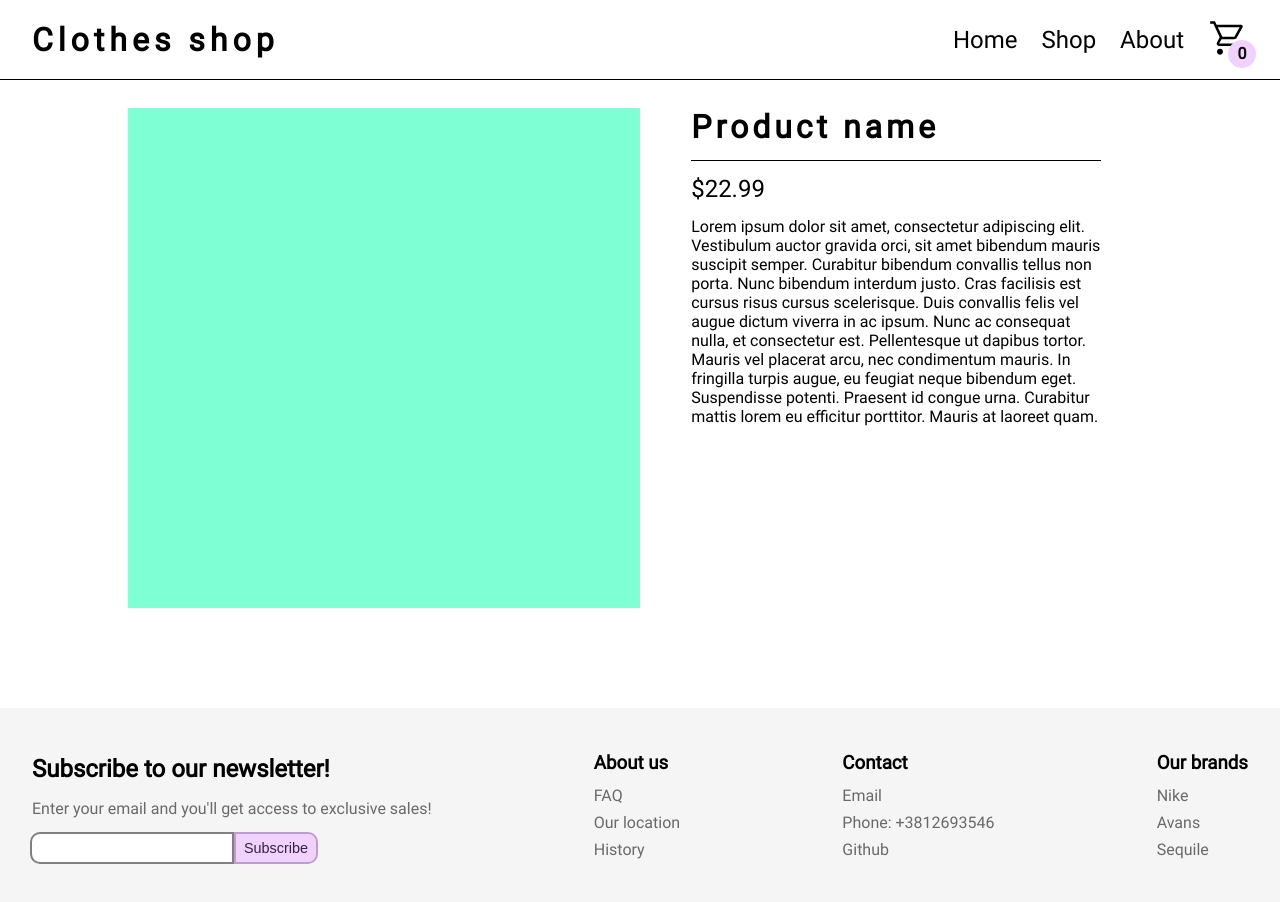
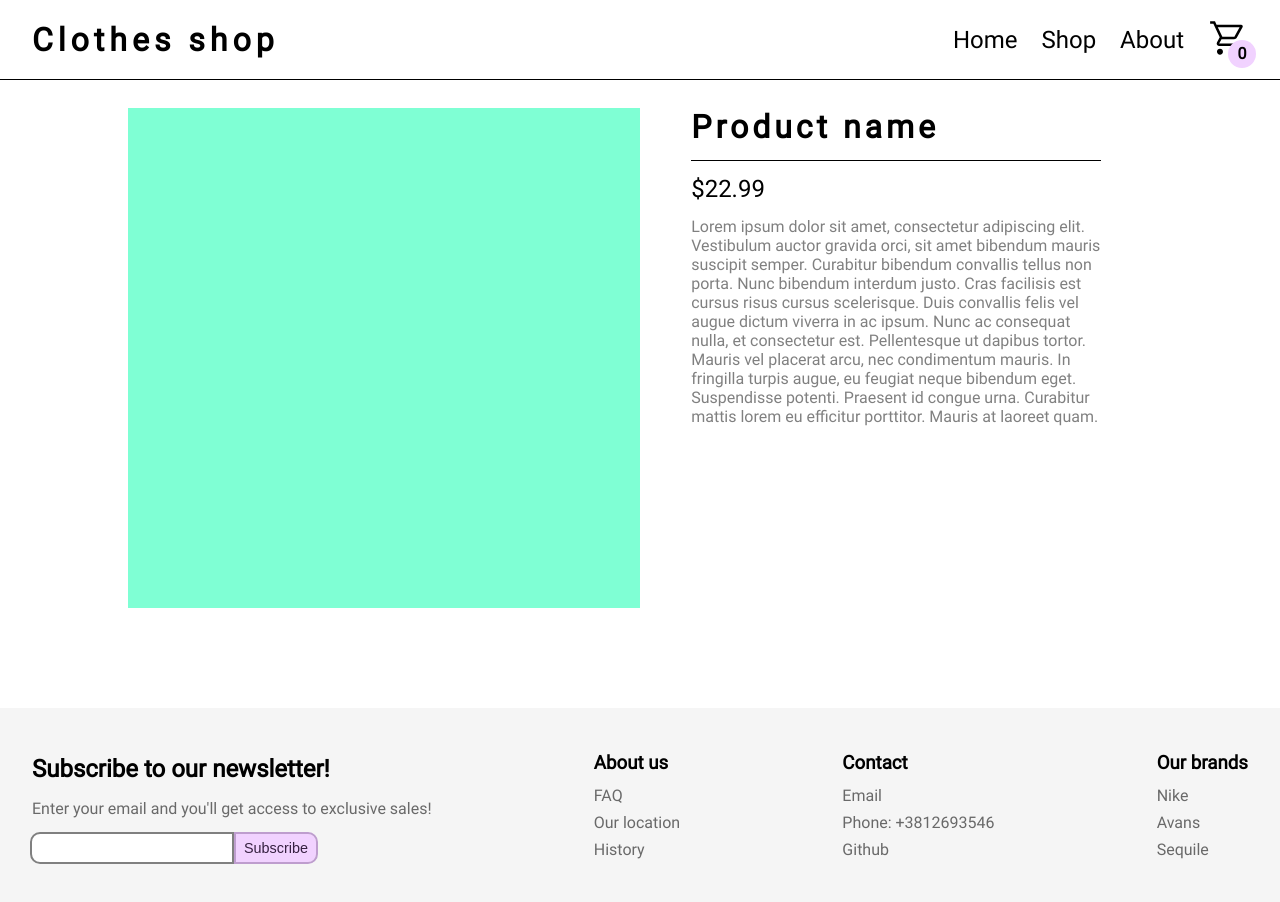
Before and after one commit to NexyusNex/Shopping-Cart, a React (Create React App) app: page /shopping-cart/pdp in a window 1280 px wide. Shown: the top 902 px of the page. Built offline with nearby package versions, Linux system fonts and the light colour scheme.

Commit message:
Product text is gray

```diff
--- a/src/style/pdp.css
+++ b/src/style/pdp.css
@@ -32,3 +32,7 @@
   padding: 14px 0;
   font-size: 24px;
 }
+
+.product-text {
+  color: gray;
+}
```
